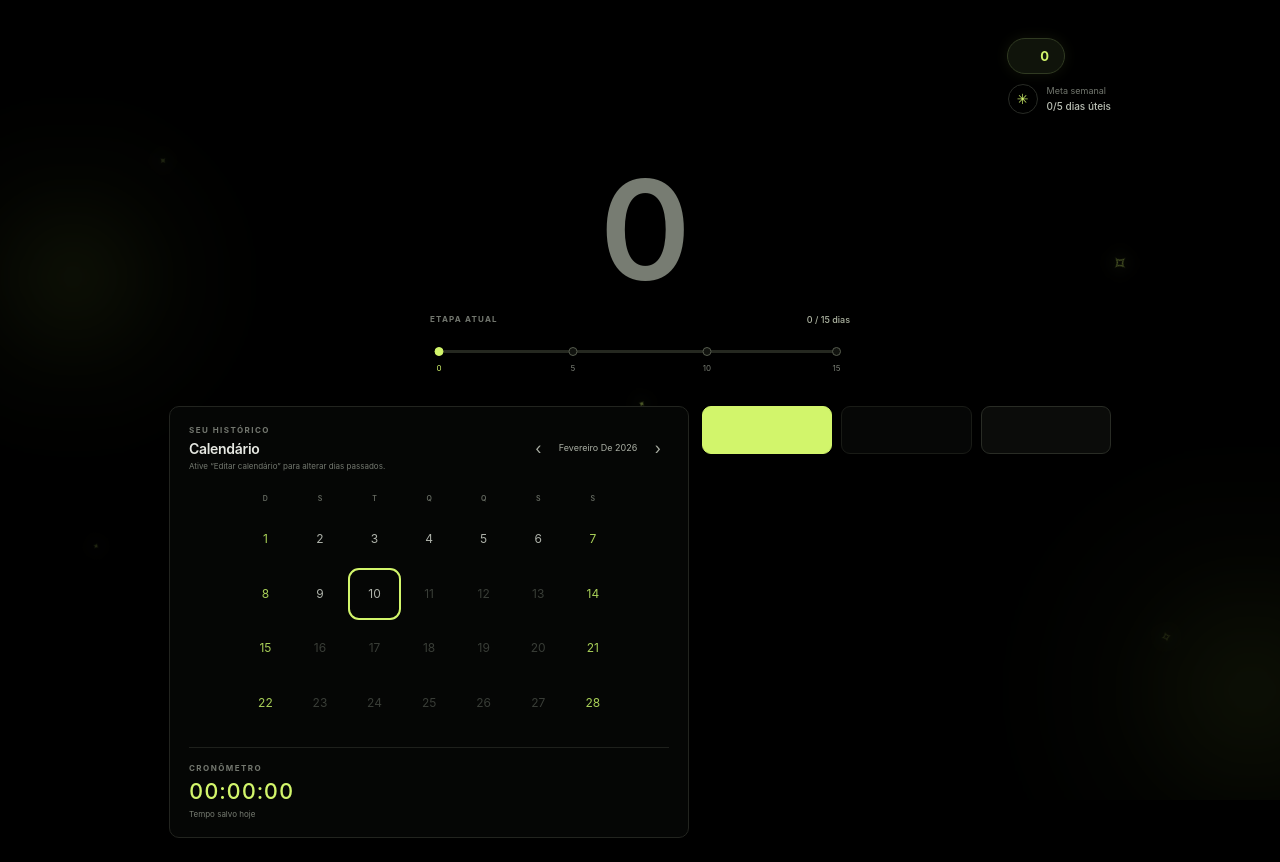
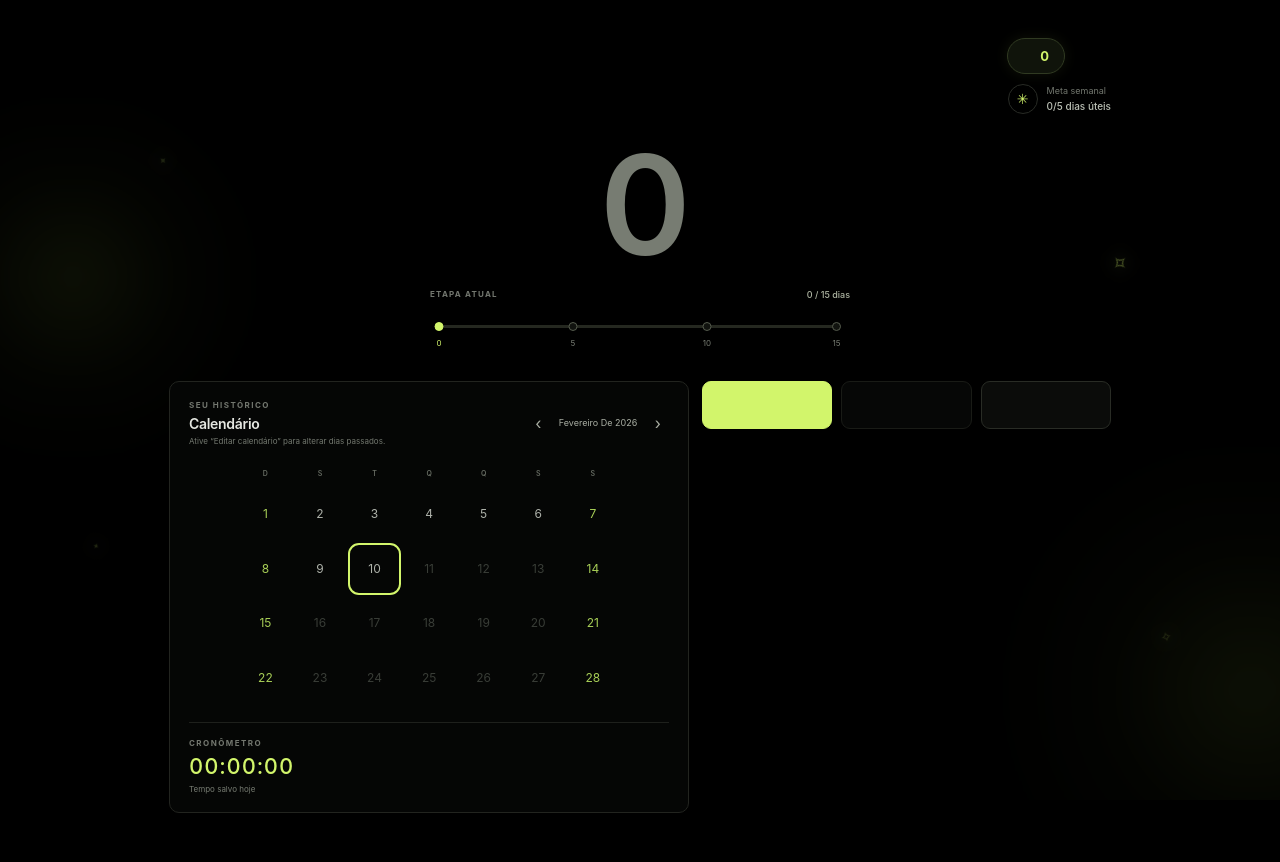
Before and after one commit to themvdiass/constancy, a React (Create React App) app: page / in a window 1280 px wide. After the commit the page ends 837 px from the top, so only its background shows below. Built offline with nearby package versions, Linux system fonts and the light colour scheme; some icons are missing; the HTML template or start-up script is replaced by a standard one.

Commit message:
fix: Ajuste calculos

```diff
--- a/public/index.html
+++ b/public/index.html
@@ -2,10 +2,14 @@
 <html lang="pt-BR">
   <head>
     <meta charset="utf-8" />
-    <meta name="viewport" content="width=device-width, initial-scale=1, maximum-scale=5, user-scalable=yes" />
+    <meta name="viewport" content="width=device-width, initial-scale=1, maximum-scale=5, user-scalable=yes, viewport-fit=cover" />
     <meta name="theme-color" content="#000000" />
     <meta name="description" content="Lightining — seu registro diário" />
     <link rel="icon" type="image/svg+xml" href="%PUBLIC_URL%/lightning-icon.svg" />
+    <link rel="apple-touch-icon" sizes="180x180" href="%PUBLIC_URL%/apple-touch-icon.png" />
+    <meta name="apple-mobile-web-app-capable" content="yes" />
+    <meta name="apple-mobile-web-app-title" content="Lightining" />
+    <meta name="apple-mobile-web-app-status-bar-style" content="black-translucent" />
 
     <!-- Start Single Page Apps for GitHub Pages -->
     <script type="text/javascript">
--- a/src/App.css
+++ b/src/App.css
@@ -14,7 +14,7 @@
 @keyframes sparkle-drift { 0%, 100% { opacity: .08; transform: translate3d(0, 0, 0) rotate(0deg) scale(.8); } 45% { opacity: .38; } 55% { transform: translate3d(14px, -21px, 0) rotate(145deg) scale(1.15); } }
 @media (prefers-reduced-motion: reduce) { .ambient-glow, .ambient-spark, .calendar-svg, .streak-number, .streak-number::before, .streak-number::after, .calendar-day.is-today::before, .calendar-day.is-shield-used, .shield-glitch-number, .shield-glitch-number::before, .shield-glitch-number::after { animation: none !important; } }
 .page-wrap { position: relative; left: calc((100vw - 100%) / 2); max-width: 990px; margin: auto; padding: 38px 24px 24px; }
-.streak-focus { display: grid; place-items: center; padding: 31px 0 30px; }
+.streak-focus { display: grid; place-items: center; padding: 6px 0 30px; }
 .streak-progress { width: min(420px, 100%); margin-top: 22px; }
 .streak-progress-label { display: flex; justify-content: space-between; align-items: center; color: #73776f; font-size: 8px; font-weight: 700; letter-spacing: 1.2px; }
 .streak-progress-label strong { color: #aeb5a2; font-size: 9px; font-weight: 500; letter-spacing: 0; }
@@ -188,7 +188,7 @@
 .footer-note { display: flex; justify-content: center; align-items: center; gap: 6px; padding: 20px 0 3px; color: #666b63; font-size: 8px; }
 .footer-note span { color: #d2f56b; }
 @media (max-width: 760px) { .page-wrap { width: 100%; margin-inline: auto; padding: 29px 17px 22px; } .hero-side { right: 0; opacity: .48; } .action-row { width: 100%; justify-items: center; grid-template-columns: minmax(0, 1fr); } .today-card, .mini-stat { width: 100%; min-width: 0; } .content-grid { width: 100%; justify-items: center; grid-template-columns: minmax(0, 1fr); } .panel, .right-column { width: 100%; min-width: 0; } .right-column { grid-template-columns: 1fr; align-items: stretch; } .calendar-grid { justify-self: center; margin-inline: auto; } .week-chip { display: none; } }
-@media (max-width: 520px) { .page-wrap { padding: 24px 13px; } .welcome-row { align-items: flex-start; } .welcome-row h1 { font-size: 21px; } .week-chip { gap: 6px; font-size: 8px; } .week-chip strong { font-size: 8px; } .week-chip-icon { width: 27px; height: 27px; } .hero-card { min-height: 200px; padding: 22px 18px; } .hero-content { max-width: 90%; } .hero-side { right: -72px; opacity: .24; } .streak-number { font-size: 61px; } .streak-copy { font-size: 9px; } .streak-rule { max-width: 100%; padding: 6px 7px; font-size: 7px; line-height: 1.45; } .action-row { grid-template-columns: 1fr; gap: 8px; } .today-card { padding: 11px; } .today-copy strong { font-size: 10px; } .today-copy small { font-size: 7px; } .checkin-button { padding: 8px 9px; font-size: 8px; } .mini-stat { min-height: 58px; } .right-column { grid-template-columns: 1fr; } }
+@media (max-width: 520px) { .page-wrap { padding: calc(24px + env(safe-area-inset-top, 0px)) 13px 24px; } .welcome-row { align-items: flex-start; } .welcome-row h1 { font-size: 21px; } .week-chip { gap: 6px; font-size: 8px; } .week-chip strong { font-size: 8px; } .week-chip-icon { width: 27px; height: 27px; } .hero-card { min-height: 200px; padding: 22px 18px; } .hero-content { max-width: 90%; } .hero-side { right: -72px; opacity: .24; } .streak-number { font-size: 61px; } .streak-copy { font-size: 9px; } .streak-rule { max-width: 100%; padding: 6px 7px; font-size: 7px; line-height: 1.45; } .action-row { grid-template-columns: 1fr; gap: 8px; } .today-card { padding: 11px; } .today-copy strong { font-size: 10px; } .today-copy small { font-size: 7px; } .checkin-button { padding: 8px 9px; font-size: 8px; } .mini-stat { min-height: 58px; } .right-column { grid-template-columns: 1fr; } }
 
 /* Keep the base glyph and both color splits synchronized at each glitch hit. */
 @keyframes streak-glitch-lower {
--- a/src/App.js
+++ b/src/App.js
@@ -154,7 +154,14 @@ function App() {
       const startKey = dateKey(cursor);
       const details = getWeekDetails(startKey, data);
       const weekIsOver = weekEndKey(startKey) <= today;
-      if ((!isCurrentWeek || weekIsOver) && !details.isComplete) break;
+      if ((!isCurrentWeek || weekIsOver) && !details.isComplete) {
+        // The first week of a streak is partial, so it does not need to meet the full target.
+        details.attendedDates.forEach((key) => {
+          if (key <= today) dates.add(key);
+        });
+        count = dates.size;
+        break;
+      }
       details.attendedDates.forEach((key) => {
         if (key <= today) dates.add(key);
       });
@@ -180,12 +187,14 @@ function App() {
       const startKey = dateKey(cursor);
       const details = getWeekDetails(startKey, data);
       const weekIsOver = weekEndKey(startKey) <= today;
+      const attendedDates = details.attendedDates.filter((key) => key <= today);
       if (weekIsOver && !details.isComplete) {
-        run = 0;
+        // An incomplete week can start a new streak without meeting its full target.
+        run = attendedDates.length;
       } else {
-        run += details.attendedDates.filter((key) => key <= today).length;
-        best = Math.max(best, run);
+        run += attendedDates.length;
       }
+      best = Math.max(best, run);
       cursor.setDate(cursor.getDate() + 7);
     }
     return best;
```
Also changed, not shown: public/apple-touch-icon.png (added), 9 other files (tests, documents, lock files or other folders).
